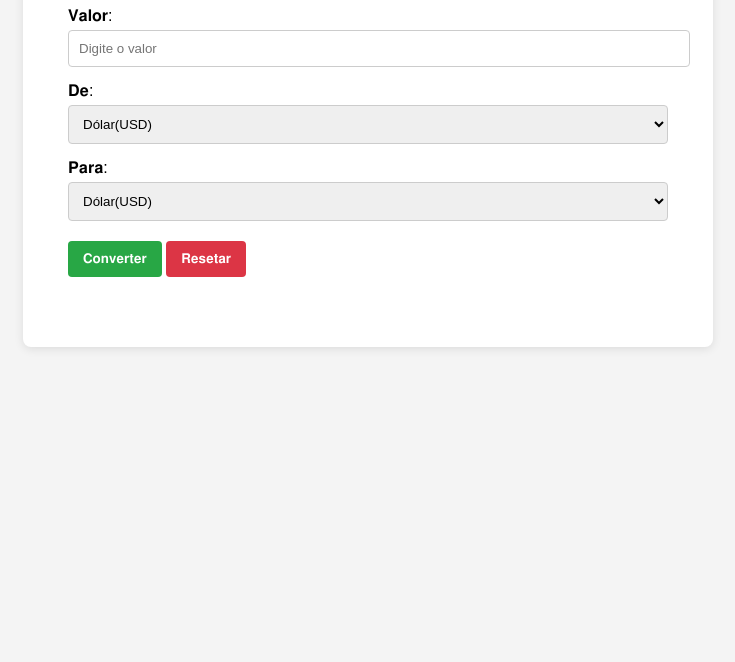
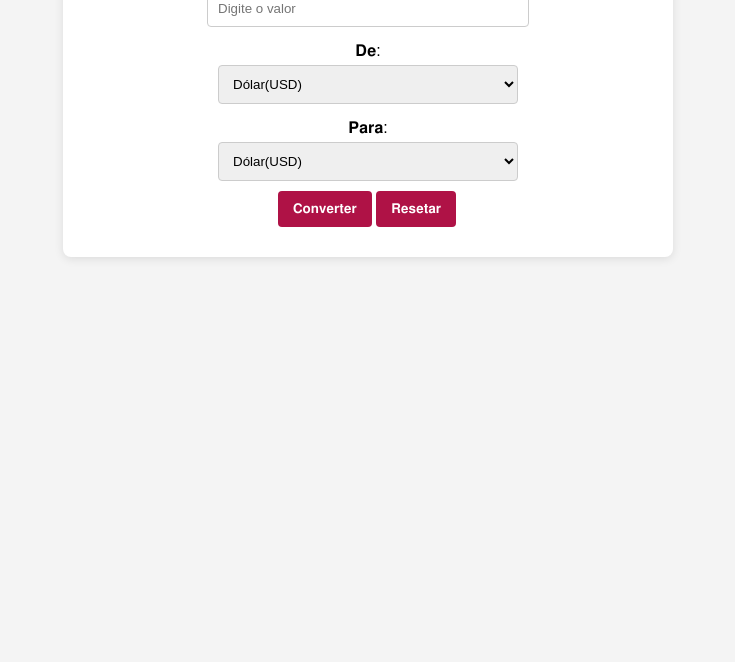
Before and after one commit to nayravsantos/Conversor-de-moedas, a plain HTML site: page index.html in a window 1280 px wide. Shown: the part 138-800 px from the top of the page, without its empty margins (272-1007 px from the left). Drawn offline with Linux system fonts and the light colour scheme.

Commit message:
Atualizando CSS.

```diff
--- a/style.css
+++ b/style.css
@@ -9,7 +9,7 @@ body {
     max-width: 600px;
     margin: 0 auto;
     background: white;
-    padding: 45px;
+    padding: 5px;
     border-radius: 8px;
     box-shadow: 0 2px 10px rgba(0, 0, 0, 0.1);
 }
@@ -19,7 +19,12 @@ h1 {
 }
 
 .input-group {
-    margin: 15px 0;
+    margin: 5px 0;
+    display: flex;
+    place-content: center;
+    flex-direction: column;
+    margin-top: 15px;
+    align-items: center;
 }
 
 label {
@@ -28,24 +33,26 @@ label {
 }
 
 input[type="number"], select {
-    width: 100%;
+    width: 50%;
     padding: 10px;
     border: 1px solid #ccc;
     border-radius: 4px;
 }
 
 button {
-    background-color: #28a745;
+    position: relative;
+    background-color:  rgb(175, 18, 70);
     color: white;
     border: none;
     padding: 10px 15px;
     margin: 5px 0;
     border-radius: 4px;
+    left: 210px;
     cursor: pointer;
 }
 
 button#reset {
-    background-color: #dc3545;
+    background-color: rgb(175, 18, 70);
 }
 
 button:hover {
@@ -53,6 +60,7 @@ button:hover {
 }
 
 .result {
+    color: rgb(243, 38, 106);
     margin-top: 20px;
     font-size: 1.2em;
     text-align: center;
```
